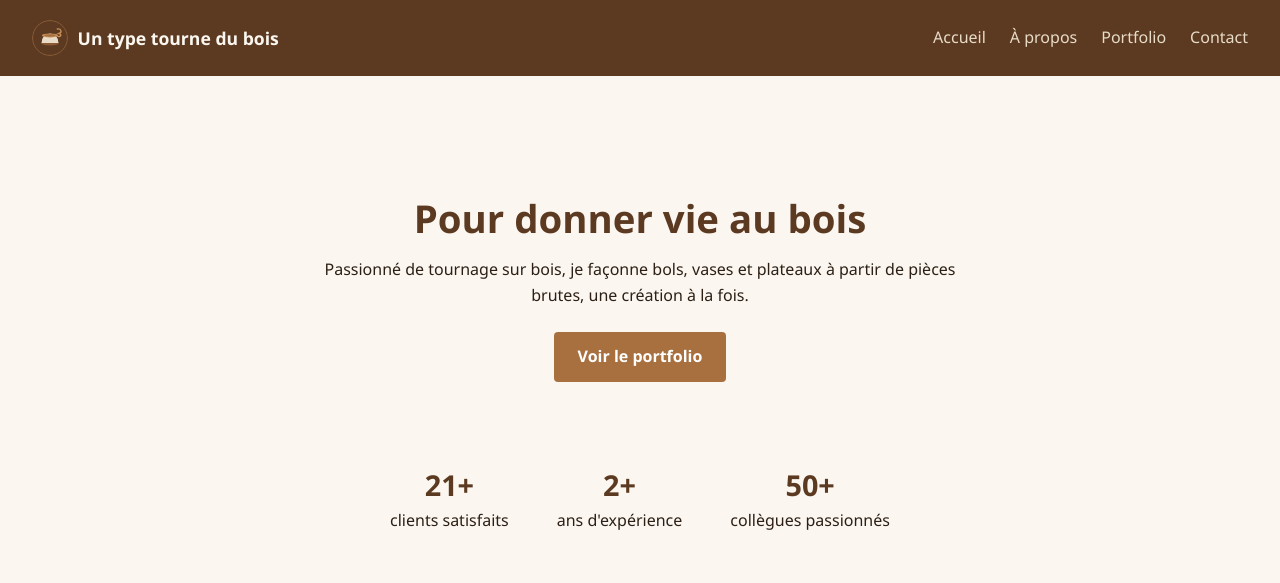
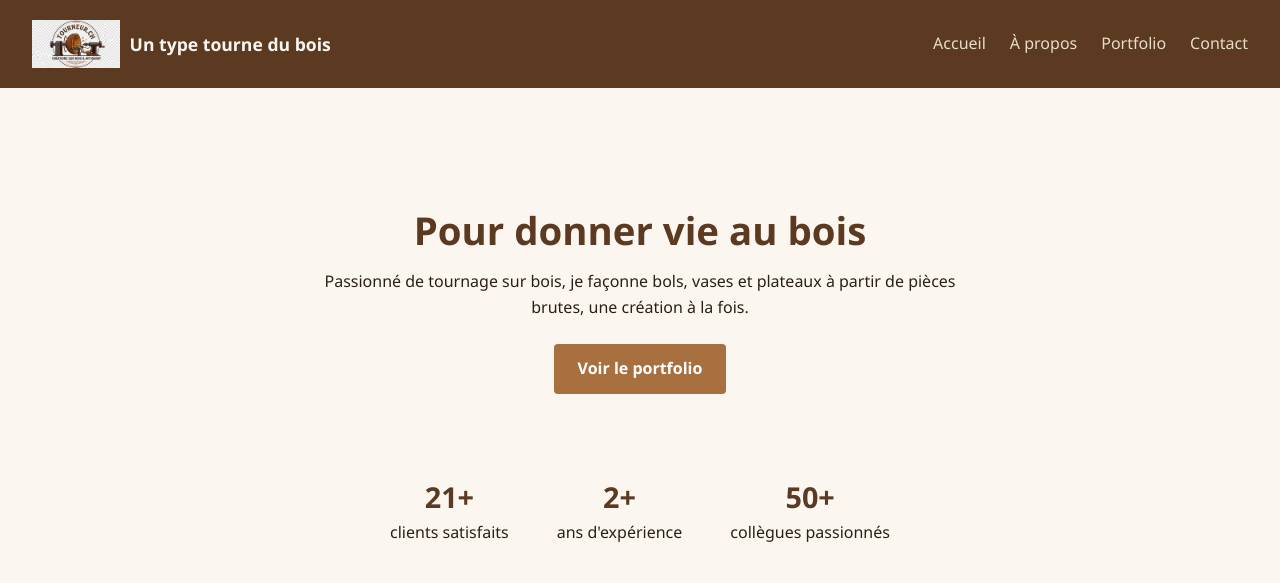
Before and after one commit to lfin86528/tourneur, an Astro site: page / in a window 1280 px wide. Shown: the top 583 px of the page. Built offline with nearby package versions, Linux system fonts and the light colour scheme; Astro itself is replaced by a stand-in of ours.

Commit message:
Utilise le vrai logo tourneur.ch (header + favicon)

```diff
--- a/public/global.css
+++ b/public/global.css
@@ -40,7 +40,8 @@ body {
 }
 
 .site-header .brand img {
-	border-radius: 50%;
+	height: 48px;
+	width: auto;
 }
 
 .site-header nav {
--- a/src/layouts/Layout.astro
+++ b/src/layouts/Layout.astro
@@ -29,7 +29,7 @@ const nav = [
 <html lang="fr">
 	<head>
 		<meta charset="utf-8" />
-		<link rel="icon" type="image/svg+xml" href="/logo.svg" />
+		<link rel="icon" type="image/png" href="/favicon.png" />
 		<meta name="viewport" content="width=device-width, initial-scale=1" />
 		<meta name="description" content={description} />
 		<meta name="generator" content={Astro.generator} />
@@ -39,7 +39,7 @@ const nav = [
 	<body>
 		<header class="site-header">
 			<a class="brand" href="/">
-				<img src="/logo.svg" alt="" width="36" height="36" />
+				<img src="/logo.png" alt="" width="440" height="240" />
 				Un type tourne du bois
 			</a>
 			<nav>
```
Also changed, not shown: public/favicon.png (added), public/logo.png (added), public/logo.svg (deleted).
